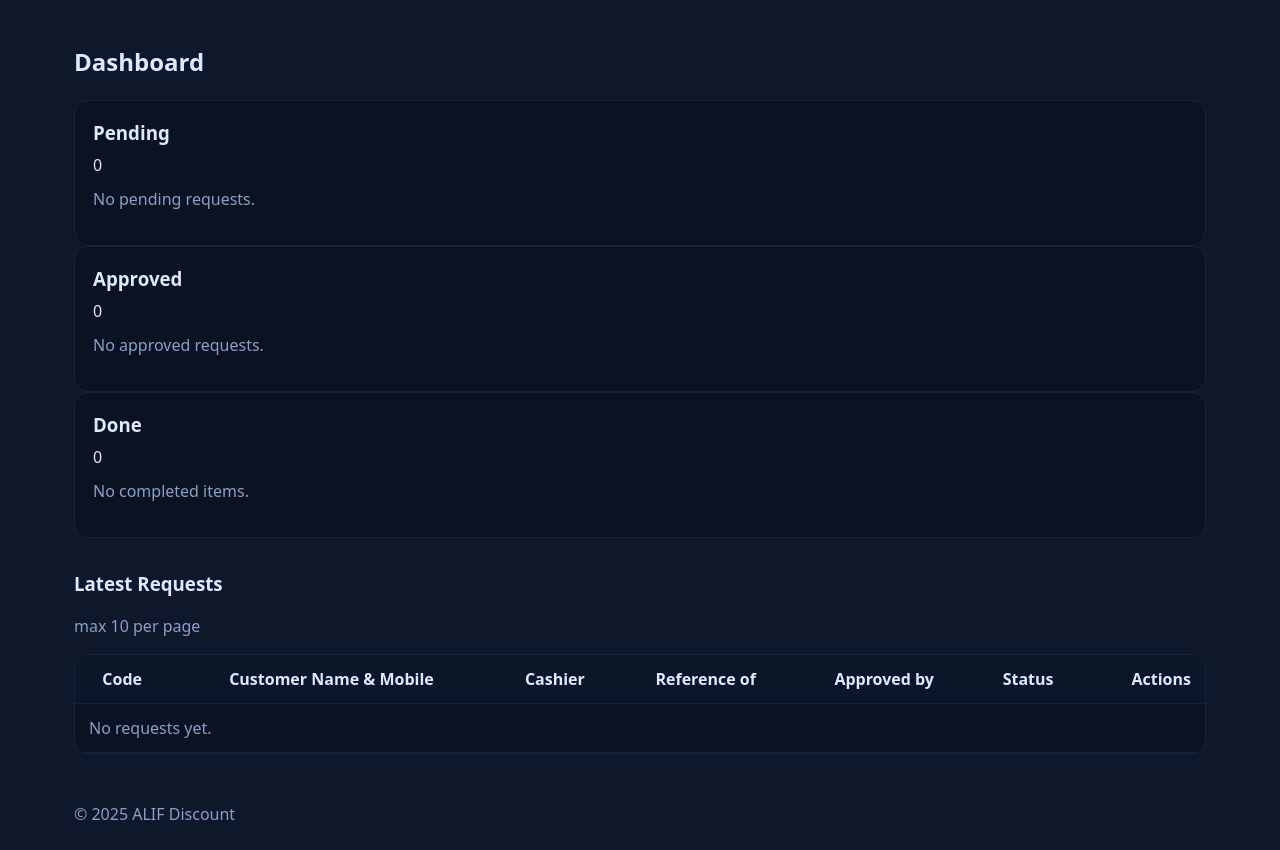
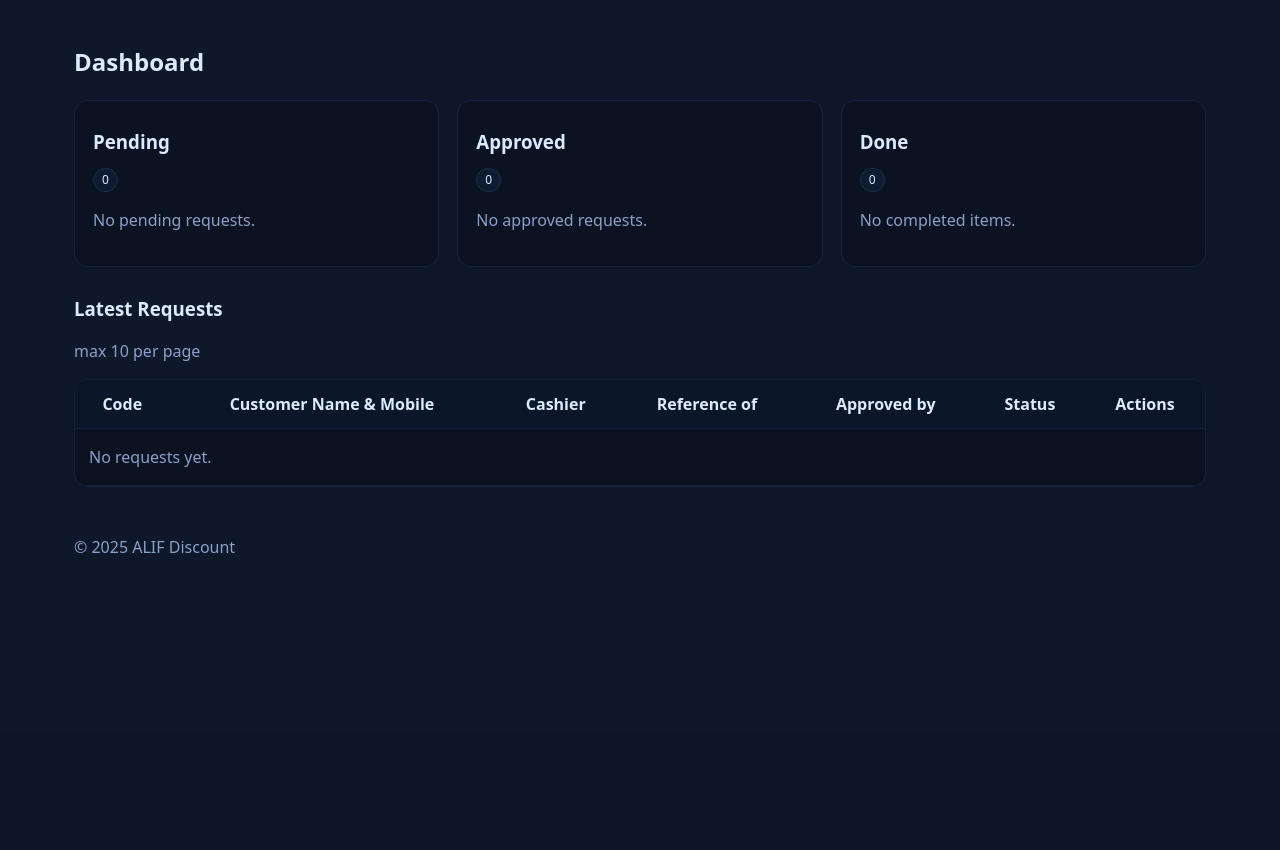
Before and after one commit to MithelaGroup/alifdiscount, a FastAPI app: page /dashboard in a window 1280 px wide. Shown: the part 67-917 px from the top of the page. After the commit the page ends 620 px from the top, so only its background shows below. Run offline with FastAPI, Linux system fonts and the light colour scheme; the visitor is signed in with stand-in values (Sample User, id 1).

Commit message:
Update dashboard.html

```diff
--- a/templates/dashboard.html
+++ b/templates/dashboard.html
@@ -1,32 +1,38 @@
 {% extends "base.html" %}
-
 {% block content %}
   <h2>Dashboard</h2>
 
-  <div class="tiles-3" style="margin:1rem 0 2rem;">
-    <section class="tile">
-      <h3 style="margin:0 0 .4rem;">Pending</h3>
-      <div class="count">{{ counts.pending if counts else 0 }}</div>
-      <p class="muted" style="margin-top:.6rem;">No pending requests.</p>
+  <!-- Three tiles side-by-side -->
+  <section class="tiles">
+    <div class="tile">
+      <h3>Pending</h3>
+      <div class="chip">{{ pending_cnt or 0 }}</div>
+      {% if (pending_cnt or 0) == 0 %}
+        <p class="muted">No pending requests.</p>
+      {% endif %}
+    </div>
+
+    <div class="tile">
+      <h3>Approved</h3>
+      <div class="chip">{{ approved_cnt or 0 }}</div>
+      {% if (approved_cnt or 0) == 0 %}
+        <p class="muted">No approved requests.</p>
+      {% endif %}
+    </div>
+
+    <div class="tile">
+      <h3>Done</h3>
+      <div class="chip">{{ done_cnt or 0 }}</div>
+      {% if (done_cnt or 0) == 0 %}
+        <p class="muted">No completed items.</p>
+      {% endif %}
+    </div>
   </section>
-
-    <section class="tile">
-      <h3 style="margin:0 0 .4rem;">Approved</h3>
-      <div class="count">{{ counts.approved if counts else 0 }}</div>
-      <p class="muted" style="margin-top:.6rem;">No approved requests.</p>
-    </section>
-
-    <section class="tile">
-      <h3 style="margin:0 0 .4rem;">Done</h3>
-      <div class="count">{{ counts.done if counts else 0 }}</div>
-      <p class="muted" style="margin-top:.6rem;">No completed items.</p>
-    </section>
-  </div>
 
   <h3>Latest Requests</h3>
   <p class="muted">max 10 per page</p>
 
-  <div class="tile" style="padding:0;">
+  <div class="tile" style="padding:0">
     <table>
       <thead>
         <tr>
@@ -36,38 +42,38 @@
           <th>Reference of</th>
           <th>Approved by</th>
           <th>Status</th>
-          <th style="text-align:right;">Actions</th>
+          <th style="width:120px;">Actions</th>
         </tr>
       </thead>
       <tbody>
-        {% if latest_requests and latest_requests|length > 0 %}
-          {% for r in latest_requests %}
+        {% if not rows or rows|length == 0 %}
+          <tr><td colspan="7" class="muted" style="padding:16px 14px">No requests yet.</td></tr>
+        {% else %}
+          {% for r in rows %}
           <tr>
-              <td>{{ r.code or r.id }}</td>
+            <td>{{ r.code if r.code is defined else r.id }}</td>
             <td>
-                {% if r.customer_name %}{{ r.customer_name }}{% endif %}
-                {% if r.customer_phone %}<br><span class="muted">{{ r.customer_phone }}</span>{% endif %}
+              {{ (r.customer_name if r.customer_name is defined) or "" }}
+              {% if r.customer_mobile is defined and r.customer_mobile %}
+                <div class="muted">+{{ r.customer_mobile }}</div>
+              {% endif %}
             </td>
-              <td>{{ r.cashier_name or (r.created_by_name if r.created_by_name else "") }}</td>
-              <td>{{ r.reference_name or "" }}</td>
-              <td>{{ r.approved_by_name or "" }}</td>
+            <td>{{ r.created_by.full_name if r.created_by is defined and r.created_by else (r.cashier_name if r.cashier_name is defined else "") }}</td>
+            <td>{{ r.reference_person.full_name if r.reference_person is defined and r.reference_person else (r.reference_name if r.reference_name is defined else "") }}</td>
+            <td>{{ r.approved_by.full_name if r.approved_by is defined and r.approved_by else "" }}</td>
             <td>
-                {% if r.status == "requested" %}Requested{% elif r.status == "approved" %}Approved{% elif r.status == "completed" %}Completed{% elif r.status == "rejected" %}Rejected{% else %}{{ r.status }}{% endif %}
+              {% set s = r.status %}
+              {% if status_enum %}
+                {{ s.name if s and s.name is defined else s }}
+              {% else %}
+                {{ s }}
+              {% endif %}
             </td>
-              <td style="text-align:right;">
-                <!-- placeholder buttons (wire to your POST endpoints) -->
-                {% if r.status == "requested" %}
-                  <a class="btn" href="/requests/approve?id={{ r.id }}">Approve</a>
-                  <a class="btn" href="/requests/reject?id={{ r.id }}">Reject</a>
-                {% elif r.status == "approved" %}
-                  <a class="btn" href="/requests/finalize?id={{ r.id }}">Finalize</a>
-                {% endif %}
-                <a class="btn" href="/requests/preview?id={{ r.id }}">Preview</a>
+            <td>
+              <a class="btn" href="/requests/{{ r.id }}/preview">Preview</a>
             </td>
           </tr>
           {% endfor %}
-        {% else %}
-          <tr><td colspan="7" class="muted">No requests yet.</td></tr>
         {% endif %}
       </tbody>
     </table>
```
Lines whose indentation alone changed are shown as unchanged.
